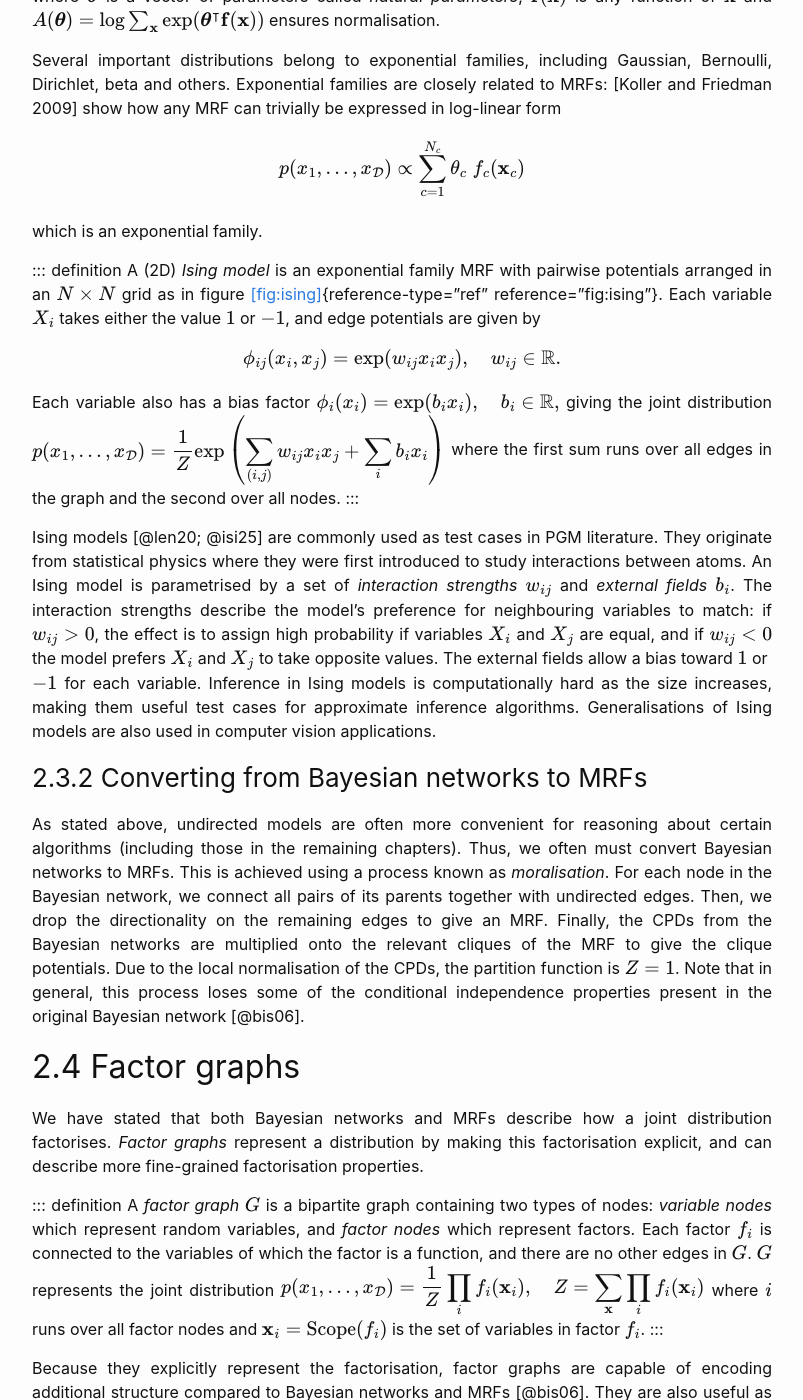
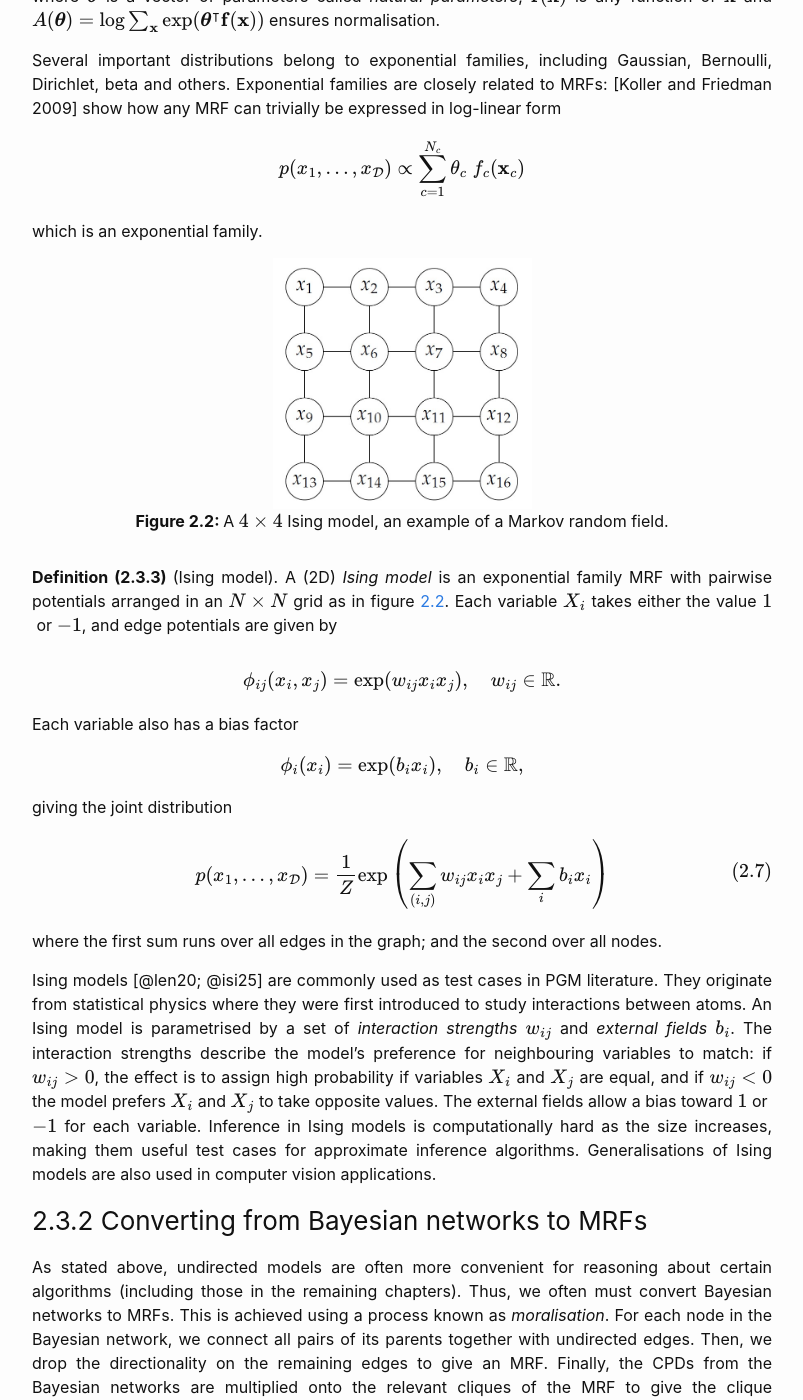
Before and after one commit to akxlr/akxlr.github.io, a Jekyll site: the page built from _posts/2022-02-21-chapter-2.md, in a window 1280 px wide and 1400 px high, scrolled down 4987 px. Shown: the whole window, without its empty margins (238-1041 px from the left). Built offline with Jekyll 4.4.1, drawn with Linux system fonts in a browser that asks for light colours.

Commit message:
content edit

```diff
--- a/_posts/2022-02-21-chapter-2.md
+++ b/_posts/2022-02-21-chapter-2.md
@@ -255,24 +255,35 @@ $$
 
 which is an exponential family.
 
-::: definition
-A (2D) *Ising model* is an exponential family MRF with pairwise
-potentials arranged in an $N\times N$ grid as in figure
-[\[fig:ising\]](#fig:ising){reference-type="ref" reference="fig:ising"}.
-Each variable $X_i$ takes either the value $1$ or $-1$, and edge
-potentials are given by
+![fig2.2](/assets/images/fig_2.2.jpg)
+{:.img.fig.fig_2_2 style="width: 35%"}
+
+A $4\times 4 \tag{2.2}\label{ising}$ Ising model, an example of a Markov random field.
+{:.figure text='2.2' id='fig-2.2'}
+
+(Ising model). A (2D) *Ising model* is an exponential family MRF with pairwise
+potentials arranged in an $N\times N$ grid as in figure [2.2]({{ post_url | prepend: "#fig-2.2" }}).
+Each variable $X_i$ takes either the value $1$ or $-1$, and edge potentials are given by
+{:.def text='2.3.3'}
 
 $$
 \phi_{ij}(x_i,x_j) = \exp (w_{ij}x_i x_j),\quad w_{ij}\in\mathbb{R}.
 $$
 
 Each variable also has a bias factor
-$$\phi_i(x_i) = \exp (b_i x_i),\quad b_i\in\mathbb{R},$$ giving the
-joint distribution $$\begin{aligned}
-        p(\sublist{x}{\mathcal{D}}) = \frac{1}{Z} \exp \left( \sum_{(i,j)}w_{ij}x_i x_j + \sum_i b_i x_i \right)
-    \end{aligned}$$ where the first sum runs over all edges in the graph
+
+$$\phi_i(x_i) = \exp (b_i x_i),\quad b_i\in\mathbb{R},$$
+
+giving the joint distribution
+
+$$
+\begin{align}
+    p(\sublist{x}{\mathcal{D}}) = \frac{1}{Z} \exp \left( \sum_{(i,j)}w_{ij}x_i x_j + \sum_i b_i x_i \right) \tag{2.7}\label{2.7}
+\end{align}
+$$
+
+where the first sum runs over all edges in the graph;
 and the second over all nodes.
-:::
 
 Ising models [@len20; @isi25] are commonly used as test cases in PGM
 literature. They originate from statistical physics where they were
--- a/_sass/custom.scss
+++ b/_sass/custom.scss
@@ -81,7 +81,7 @@ content: "Theorem (" attr(text) ") ";
 }
 
 .figure {
-  display: inline-block;
+  display: block;
   font-style: normal;
   margin-bottom: 2rem;
 }
```
